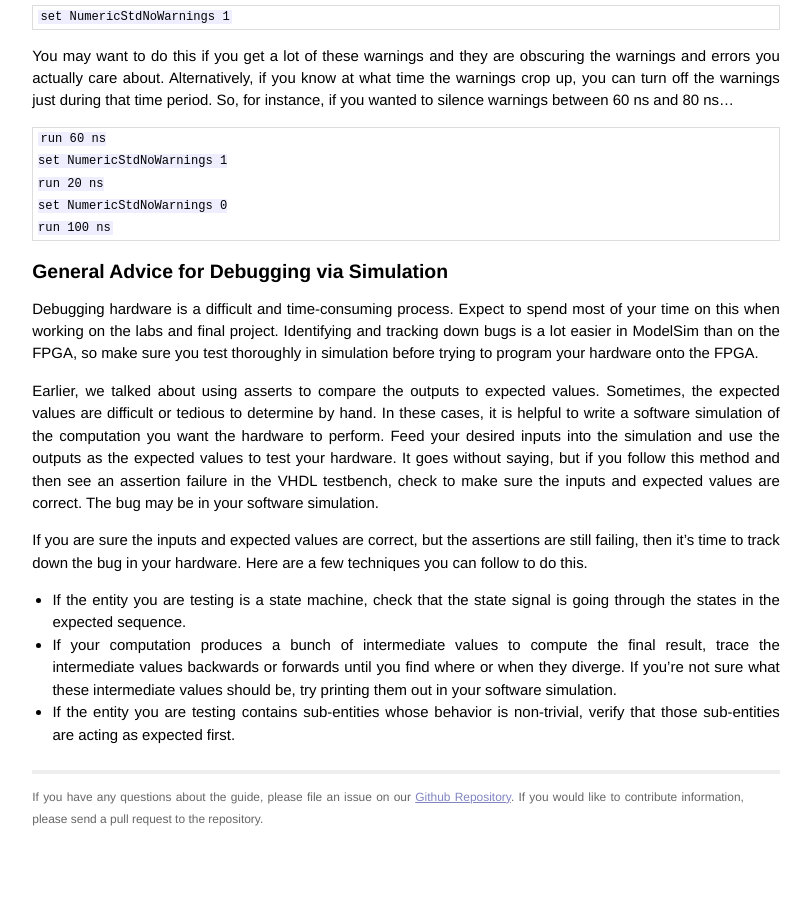
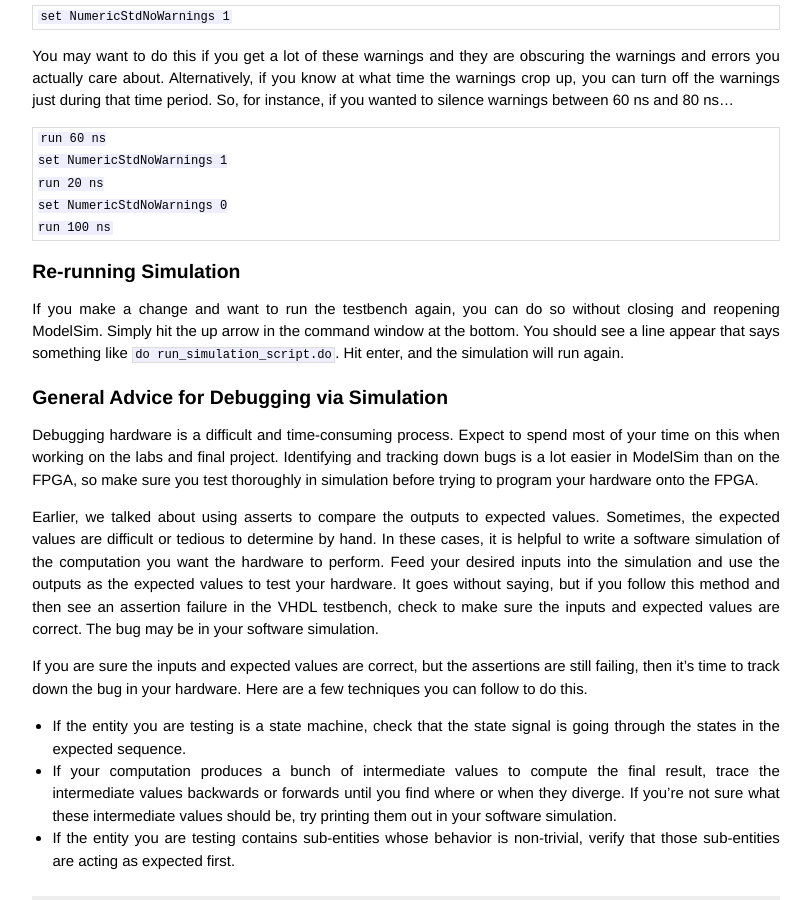
Before and after one commit to csee4840guide/csee4840guide.github.io, a Jekyll site: the page built from modelsim.md, in a window 1280 px wide and 900 px high, scrolled down 4059 px. Shown: the whole window, without its empty margins (234-1045 px from the left). Built offline with Jekyll 4.4.1, drawn with Linux system fonts in a browser that asks for light colours; Markdown is read by kramdown in place of the engine named in the settings; before the commit the page ends 4902 px from its top, so only the background shows below that.

Commit message:
explain how to easily re-run modelsim simulation

````diff
--- a/modelsim.md
+++ b/modelsim.md
@@ -249,6 +249,13 @@ set NumericStdNoWarnings 0
 run 100 ns
 ```
 
+## Re-running Simulation
+
+If you make a change and want to run the testbench again, you can do so without
+closing and reopening ModelSim. Simply hit the up arrow in the command window
+at the bottom. You should see a line appear that says something like
+`do run_simulation_script.do`. Hit enter, and the simulation will run again.
+
 ## General Advice for Debugging via Simulation
 
 Debugging hardware is a difficult and time-consuming process. Expect to spend
````
